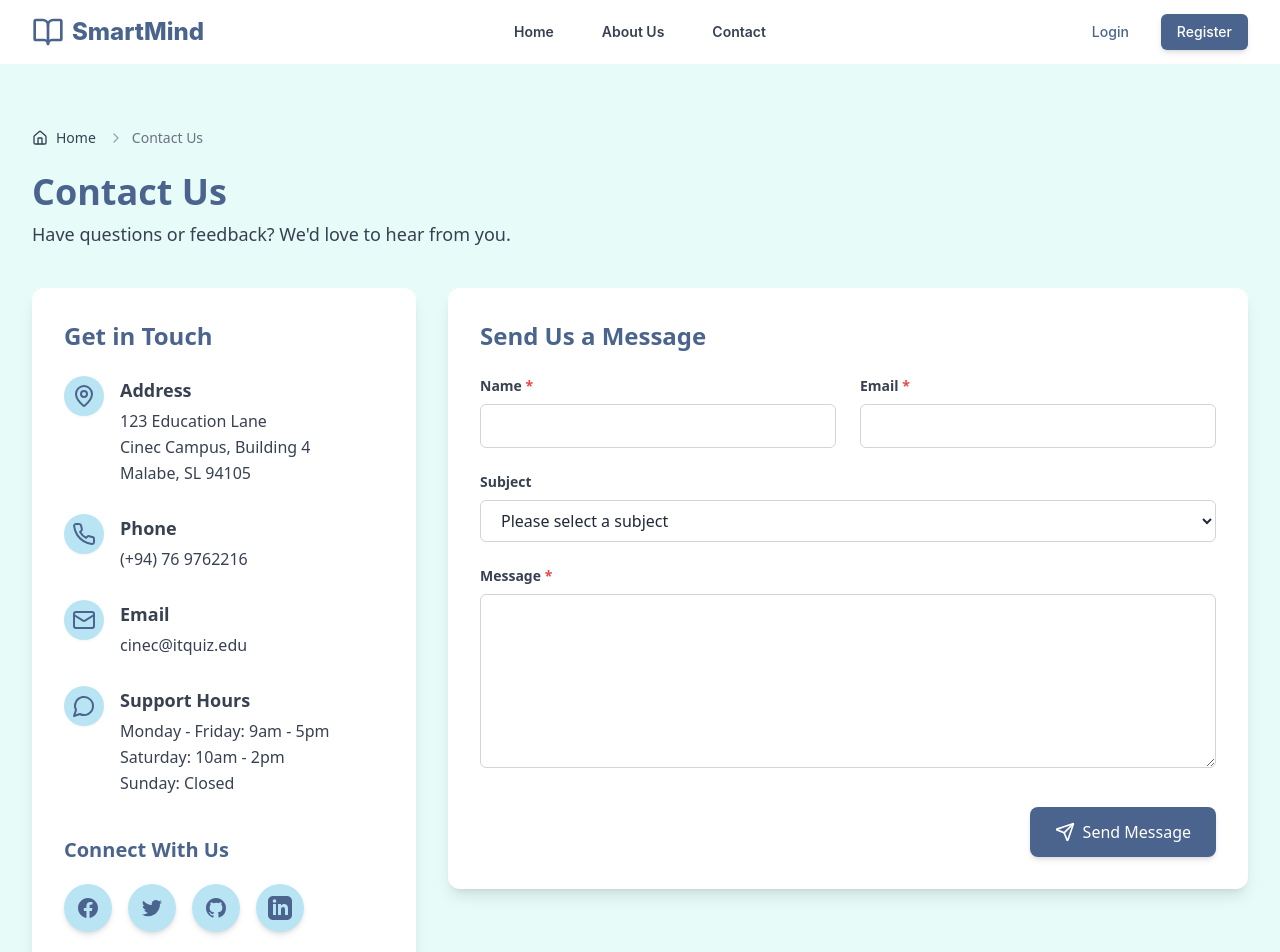
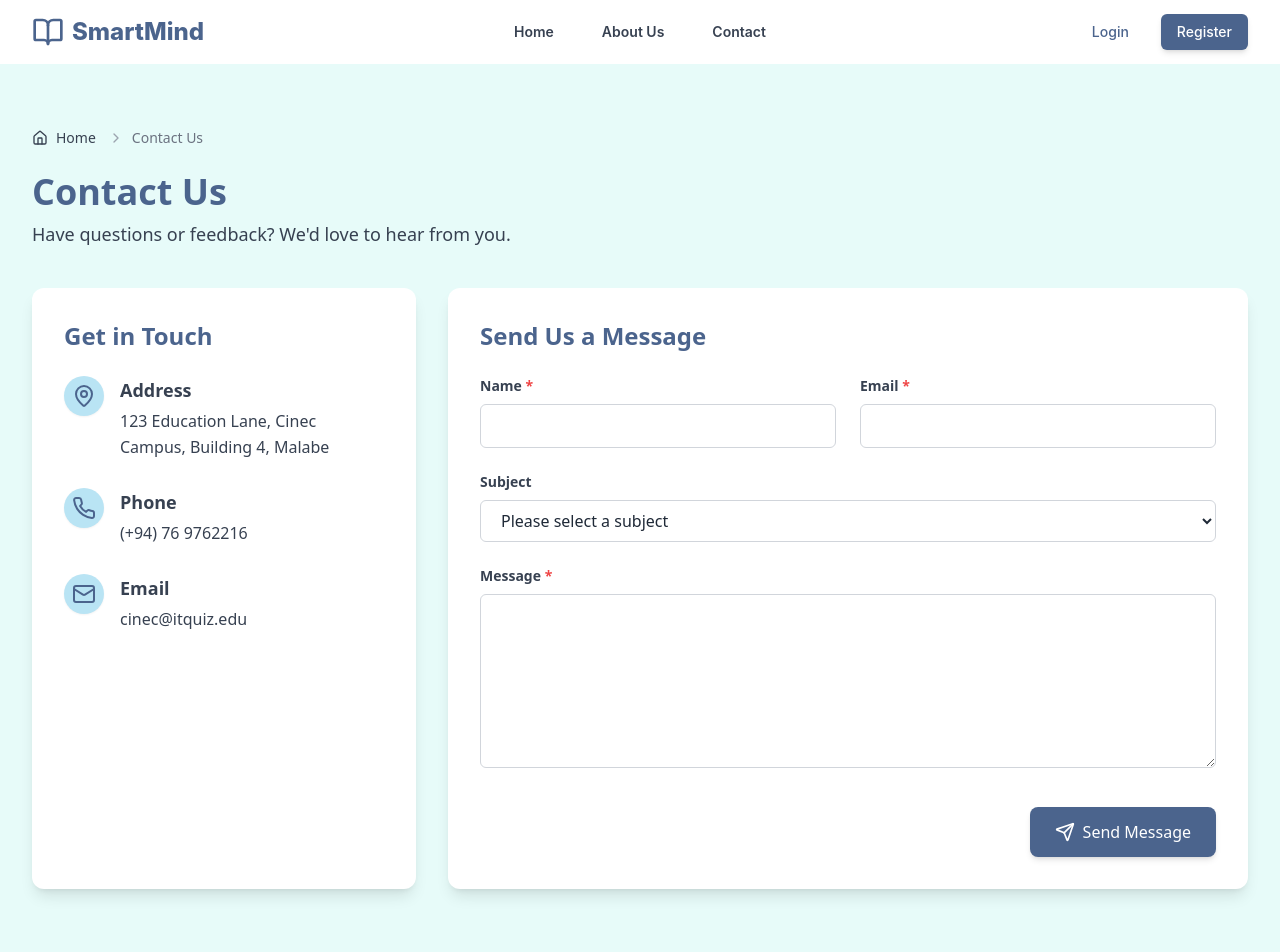
Before and after one commit to ImashaKalpani/Quiz-Website, a React (Vite) app in the folder quiz-web/: page /contact in a window 1280 px wide. Shown: the top 952 px of the page. Built offline with nearby package versions, Linux system fonts and the light colour scheme.

Commit message:
set contact

```diff
--- a/quiz-web/src/pages/ContactUs.tsx
+++ b/quiz-web/src/pages/ContactUs.tsx
@@ -1,81 +1,95 @@
-import React, { useState } from 'react';
-import { MapPinIcon, PhoneIcon, MailIcon, MessageCircleIcon, SendIcon, HelpCircleIcon, CheckCircleIcon } from 'lucide-react';
-import Breadcrumb from '../components/Breadcrumb';
-import useIntersectionObserver from '../hooks/useIntersectionObserver'; // Import the new hook
-
-
+import React, { useState } from "react";
+import {
+  MapPinIcon,
+  PhoneIcon,
+  MailIcon,
+  MessageCircleIcon,
+  SendIcon,
+  HelpCircleIcon,
+  CheckCircleIcon,
+} from "lucide-react";
+import Breadcrumb from "../components/Breadcrumb";
+import useIntersectionObserver from "../hooks/useIntersectionObserver";
+import { sendContactForm } from "../services/api";
 
 const ContactUs: React.FC = () => {
   const [formData, setFormData] = useState({
-    name: '',
-    email: '',
-    subject: '',
-    message: ''
+    name: "",
+    email: "",
+    subject: "",
+    message: "",
   });
   const [formSubmitted, setFormSubmitted] = useState(false);
-  const [formError, setFormError] = useState('');
+  const [formError, setFormError] = useState("");
 
-  // Use the intersection observer for each section, specifying the exact HTML element type
-  const [titleRef, titleInView] = useIntersectionObserver<HTMLDivElement>({ root: null, rootMargin: '0px', threshold: 0.5 }); // This is a <div>
-  const [infoRef, infoInView] = useIntersectionObserver<HTMLDivElement>({ root: null, rootMargin: '0px', threshold: 0.1 }); // This is a <div>
-  const [formRef, formInView] = useIntersectionObserver<HTMLDivElement>({ root: null, rootMargin: '0px', threshold: 0.1 }); // This is a <div>
+  const [titleRef, titleInView] = useIntersectionObserver<HTMLDivElement>({
+    threshold: 0.5,
+  });
+  const [infoRef, infoInView] = useIntersectionObserver<HTMLDivElement>({
+    threshold: 0.1,
+  });
+  const [formRef, formInView] = useIntersectionObserver<HTMLDivElement>({
+    threshold: 0.1,
+  });
 
-  const handleChange = (e: React.ChangeEvent<HTMLInputElement | HTMLTextAreaElement | HTMLSelectElement>) => {
-    const {
-      name,
-      value
-    } = e.target;
-    setFormData(prev => ({
-      ...prev,
-      [name]: value
-    }));
+  const handleChange = (
+    e: React.ChangeEvent<
+      HTMLInputElement | HTMLTextAreaElement | HTMLSelectElement
+    >
+  ) => {
+    const { name, value } = e.target;
+    setFormData((prev) => ({ ...prev, [name]: value }));
   };
 
-  const handleSubmit = (e: React.FormEvent) => {
+  const handleSubmit = async (e: React.FormEvent) => {
     e.preventDefault();
+
     if (!formData.name || !formData.email || !formData.message) {
-      setFormError('Please fill in all required fields.');
+      setFormError("Please fill in all required fields.");
       return;
     }
-    if (!formData.email.includes('@')) {
-      setFormError('Please enter a valid email address.');
+
+    if (!formData.email.includes("@")) {
+      setFormError("Please enter a valid email address.");
       return;
     }
-    setFormError('');
-    setTimeout(() => {
+
+    try {
+      setFormError("");
+      await sendContactForm(formData); // ✅ POST to backend
       setFormSubmitted(true);
-      setFormData({
-        name: '',
-        email: '',
-        subject: '',
-        message: ''
-      });
-    }, 1000);
+      setFormData({ name: "", email: "", subject: "", message: "" });
+    } catch (err: any) {
+      setFormError(err.message || "Something went wrong. Please try again.");
+    }
   };
 
   return (
-    // Main page container with overall page reveal animation and consistent typography
     <div className="min-h-screen bg-smartmind-very-light text-gray-800 font-sans leading-relaxed animate-page-reveal">
       <div className="max-w-7xl mx-auto px-4 sm:px-6 lg:px-8 py-12 md:py-16">
-        {/* Breadcrumb - Static, no animation needed */}
-        <Breadcrumb items={[{ label: 'Contact Us' }]} />
+        <Breadcrumb items={[{ label: "Contact Us" }]} />
 
-        {/* Page Title Section with animation */}
         <div
-          ref={titleRef} // No 'as React.RefObject<HTMLDivElement>' cast needed anymore
-          className={`mb-10 ${titleInView ? 'animate-element-pop-up' : 'opacity-0 translate-y-8'}`}
+          ref={titleRef}
+          className={`mb-10 ${
+            titleInView ? "animate-element-pop-up" : "opacity-0 translate-y-8"
+          }`}
         >
-          <h1 className="text-4xl font-extrabold text-smartmind-dark mb-2">Contact Us</h1>
+          <h1 className="text-4xl font-extrabold text-smartmind-dark mb-2">
+            Contact Us
+          </h1>
           <p className="mt-2 text-gray-700 text-lg">
             Have questions or feedback? We'd love to hear from you.
           </p>
         </div>
 
         <div className="grid grid-cols-1 lg:grid-cols-3 gap-8">
-          {/* Contact Information Section with animation */}
+          {/* Contact Info Section */}
           <div
-            ref={infoRef} // No 'as React.RefObject<HTMLDivElement>' cast needed anymore
-            className={`lg:col-span-1 ${infoInView ? 'animate-element-pop-up' : 'opacity-0 translate-y-8'}`}
+            ref={infoRef}
+            className={`lg:col-span-1 ${
+              infoInView ? "animate-element-pop-up" : "opacity-0 translate-y-8"
+            }`}
           >
             <div className="bg-white rounded-xl shadow-lg p-8 h-full">
               <h2 className="text-2xl font-bold text-smartmind-dark mb-6">
@@ -83,19 +97,19 @@ const ContactUs: React.FC = () => {
               </h2>
               <div className="space-y-7">
                 <div className="flex items-start">
-                  <div className="flex-shrink-0 p-2 rounded-full bg-smartmind-light shadow-sm">
-                    <MapPinIcon className="h-6 w-6 text-smartmind-dark stroke-1.5" />
+                  <div className="p-2 rounded-full bg-smartmind-light shadow-sm">
+                    <MapPinIcon className="h-6 w-6 text-smartmind-dark" />
                   </div>
                   <div className="ml-4 text-gray-700">
                     <p className="font-semibold text-lg">Address</p>
-                    <p className="mt-1">123 Education Lane</p>
-                    <p>Cinec Campus, Building 4</p>
-                    <p>Malabe, SL 94105</p>
+                    <p className="mt-1">
+                      123 Education Lane, Cinec Campus, Building 4, Malabe
+                    </p>
                   </div>
                 </div>
                 <div className="flex items-start">
-                  <div className="flex-shrink-0 p-2 rounded-full bg-smartmind-light shadow-sm">
-                    <PhoneIcon className="h-6 w-6 text-smartmind-dark stroke-1.5" />
+                  <div className="p-2 rounded-full bg-smartmind-light shadow-sm">
+                    <PhoneIcon className="h-6 w-6 text-smartmind-dark" />
                   </div>
                   <div className="ml-4 text-gray-700">
                     <p className="font-semibold text-lg">Phone</p>
@@ -103,51 +117,13 @@ const ContactUs: React.FC = () => {
                   </div>
                 </div>
                 <div className="flex items-start">
-                  <div className="flex-shrink-0 p-2 rounded-full bg-smartmind-light shadow-sm">
-                    <MailIcon className="h-6 w-6 text-smartmind-dark stroke-1.5" />
+                  <div className="p-2 rounded-full bg-smartmind-light shadow-sm">
+                    <MailIcon className="h-6 w-6 text-smartmind-dark" />
                   </div>
                   <div className="ml-4 text-gray-700">
                     <p className="font-semibold text-lg">Email</p>
                     <p className="mt-1">cinec@itquiz.edu</p>
                   </div>
-                </div>
-                <div className="flex items-start">
-                  <div className="flex-shrink-0 p-2 rounded-full bg-smartmind-light shadow-sm">
-                    <MessageCircleIcon className="h-6 w-6 text-smartmind-dark stroke-1.5" />
-                  </div>
-                  <div className="ml-4 text-gray-700">
-                    <p className="font-semibold text-lg">Support Hours</p>
-                    <p className="mt-1">Monday - Friday: 9am - 5pm</p>
-                    <p>Saturday: 10am - 2pm</p>
-                    <p>Sunday: Closed</p>
-                  </div>
-                </div>
-              </div>
-              <div className="mt-10">
-                <h3 className="text-xl font-bold text-smartmind-dark mb-5">
-                  Connect With Us
-                </h3>
-                <div className="flex space-x-4">
-                  <a href="#" className="bg-smartmind-light p-3 rounded-full text-smartmind-dark hover:bg-smartmind-medium hover:text-white transition-colors duration-300 transform hover:scale-110 shadow-md">
-                    <svg className="h-6 w-6" fill="currentColor" viewBox="0 0 24 24">
-                      <path d="M22 12c0-5.523-4.477-10-10-10S2 6.477 2 12c0 4.991 3.657 9.128 8.438 9.878v-6.987h-2.54V12h2.54V9.797c0-2.506 1.492-3.89 3.777-3.89 1.094 0 2.238.195 2.238.195v2.46h-1.26c-1.243 0-1.63.771-1.63 1.562V12h2.773l-.443 2.89h-2.33v6.988C18.343 21.128 22 16.991 22 12z" />
-                    </svg>
-                  </a>
-                  <a href="#" className="bg-smartmind-light p-3 rounded-full text-smartmind-dark hover:bg-smartmind-medium hover:text-white transition-colors duration-300 transform hover:scale-110 shadow-md">
-                    <svg className="h-6 w-6" fill="currentColor" viewBox="0 0 24 24">
-                      <path d="M8.29 20.251c7.547 0 11.675-6.253 11.675-11.675 0-.178 0-.355-.012-.53A8.348 8.348 0 0022 5.92a8.19 8.19 0 01-2.357.646 4.118 4.118 0 001.804-2.27 8.224 8.224 0 01-2.605.996 4.107 4.107 0 00-6.993 3.743 11.65 11.65 0 01-8.457-4.287 4.106 4.106 0 001.27 5.477A4.072 4.072 0 012.8 9.713v.052a4.105 4.105 0 003.292 4.022 4.095 4.095 0 01-1.853.07 4.108 4.108 0 003.834 2.85A8.233 8.233 0 012 18.407a11.616 11.616 0 006.29 1.84" />
-                    </svg>
-                  </a>
-                  <a href="#" className="bg-smartmind-light p-3 rounded-full text-smartmind-dark hover:bg-smartmind-medium hover:text-white transition-colors duration-300 transform hover:scale-110 shadow-md">
-                    <svg className="h-6 w-6" fill="currentColor" viewBox="0 0 24 24">
-                      <path d="M12 2C6.477 2 2 6.484 2 12.017c0 4.425 2.865 8.18 6.839 9.504.5.092.682-.217.682-.483 0-.237-.008-.868-.013-1.703-2.782.605-3.369-1.343-3.369-1.343-.454-1.158-1.11-1.466-1.11-1.466-.908-.62.069-.608.069-.608 1.003.07 1.531 1.032 1.531 1.032.892 1.53 2.341 1.088 2.91.832.092-.647.35-1.088.636-1.338-2.22-.253-4.555-1.113-4.555-4.951 0-1.093.39-1.988 1.029-2.688-.103-.253-.446-1.272.098-2.65 0 0 .84-.27 2.75 1.026A9.564 9.564 0 0112 6.844c.85.004 1.705.115 2.504.337 1.909-1.296 2.747-1.027 2.747-1.027.546 1.379.202 2.398.1 2.651.64.7 1.028 1.595 1.028 2.688 0 3.848-2.339 4.695-4.566 4.943.359.309.678.92.678 1.855 0 1.338-.012 2.419-.012 2.747 0 .268.18.58.688.482A10.019 10.019 0 0022 12.017C22 6.484 17.522 2 12 2z" />
-                    </svg>
-                  </a>
-                  <a href="#" className="bg-smartmind-light p-3 rounded-full text-smartmind-dark hover:bg-smartmind-medium hover:text-white transition-colors duration-300 transform hover:scale-110 shadow-md">
-                    <svg className="h-6 w-6" fill="currentColor" viewBox="0 0 24 24">
-                      <path d="M19 0h-14c-2.761 0-5 2.239-5 5v14c0 2.761 2.239 5 5 5h14c2.762 0 5-2.239 5-5v-14c0-2.761-2.238-5-5-5zm-11 19h-3v-11h3v11zm-1.5-12.268c-.966 0-1.75-.79-1.75-1.764s.784-1.764 1.75-1.764 1.75.79 1.75 1.764-.783 1.764-1.75 1.764zm13.5 12.268h-3v-5.604c0-3.368-4-3.113-4 0v5.604h-3v-11h3v1.765c1.396-2.586 7-2.777 7 2.476v6.759z" />
-                    </svg>
-                  </a>
                 </div>
               </div>
             </div>
@@ -155,8 +131,10 @@ const ContactUs: React.FC = () => {
 
           {/* Contact Form */}
           <div
-            ref={formRef} // No 'as React.RefObject<HTMLDivElement>' cast needed anymore
-            className={`lg:col-span-2 ${formInView ? 'animate-element-pop-up' : 'opacity-0 translate-y-8'}`}
+            ref={formRef}
+            className={`lg:col-span-2 ${
+              formInView ? "animate-element-pop-up" : "opacity-0 translate-y-8"
+            }`}
           >
             <div className="bg-white rounded-xl shadow-lg p-8">
               <h2 className="text-2xl font-bold text-smartmind-dark mb-6">
@@ -164,16 +142,17 @@ const ContactUs: React.FC = () => {
               </h2>
               {formSubmitted ? (
                 <div className="bg-green-50 border border-green-200 text-green-700 px-6 py-8 rounded-xl flex flex-col items-center text-center shadow-inner">
-                  <CheckCircleIcon className="h-16 w-16 text-green-500 mb-6" /> {/* bounce-in class can be added here if defined in tailwind.config.js */}
-                  <h3 className="text-2xl font-bold text-gray-900">Thank You!</h3>
+                  <CheckCircleIcon className="h-16 w-16 text-green-500 mb-6" />
+                  <h3 className="text-2xl font-bold text-gray-900">
+                    Thank You!
+                  </h3>
                   <p className="mt-3 text-lg">
                     Your message has been sent successfully. We'll get back to
                     you as soon as possible.
                   </p>
                   <button
                     onClick={() => setFormSubmitted(false)}
-                    className="mt-6 px-6 py-3 bg-smartmind-dark text-white rounded-lg shadow-md
-                               hover:bg-smartmind-medium transition-colors duration-300 transform hover:scale-105"
+                    className="mt-6 px-6 py-3 bg-smartmind-dark text-white rounded-lg shadow-md hover:bg-smartmind-medium transition-colors duration-300 transform hover:scale-105"
                   >
                     Send Another Message
                   </button>
@@ -190,7 +169,10 @@ const ContactUs: React.FC = () => {
                   )}
                   <div className="grid grid-cols-1 sm:grid-cols-2 gap-6 mb-6">
                     <div>
-                      <label htmlFor="name" className="block text-sm font-semibold text-gray-700 mb-2">
+                      <label
+                        htmlFor="name"
+                        className="block text-sm font-semibold text-gray-700 mb-2"
+                      >
                         Name <span className="text-red-500">*</span>
                       </label>
                       <input
@@ -199,14 +181,15 @@ const ContactUs: React.FC = () => {
                         name="name"
                         value={formData.name}
                         onChange={handleChange}
-                        className="w-full px-4 py-2 border border-gray-300 rounded-md focus:outline-none
-                                   focus:ring-2 focus:ring-smartmind-medium focus:border-transparent
-                                   transition-all duration-200"
+                        className="w-full px-4 py-2 border border-gray-300 rounded-md focus:outline-none focus:ring-2 focus:ring-smartmind-medium focus:border-transparent transition-all duration-200"
                         required
                       />
                     </div>
                     <div>
-                      <label htmlFor="email" className="block text-sm font-semibold text-gray-700 mb-2">
+                      <label
+                        htmlFor="email"
+                        className="block text-sm font-semibold text-gray-700 mb-2"
+                      >
                         Email <span className="text-red-500">*</span>
                       </label>
                       <input
@@ -215,15 +198,16 @@ const ContactUs: React.FC = () => {
                         name="email"
                         value={formData.email}
                         onChange={handleChange}
-                        className="w-full px-4 py-2 border border-gray-300 rounded-md focus:outline-none
-                                   focus:ring-2 focus:ring-smartmind-medium focus:border-transparent
-                                   transition-all duration-200"
+                        className="w-full px-4 py-2 border border-gray-300 rounded-md focus:outline-none focus:ring-2 focus:ring-smartmind-medium focus:border-transparent transition-all duration-200"
                         required
                       />
                     </div>
                   </div>
                   <div className="mb-6">
-                    <label htmlFor="subject" className="block text-sm font-semibold text-gray-700 mb-2">
+                    <label
+                      htmlFor="subject"
+                      className="block text-sm font-semibold text-gray-700 mb-2"
+                    >
                       Subject
                     </label>
                     <select
@@ -231,9 +215,7 @@ const ContactUs: React.FC = () => {
                       name="subject"
                       value={formData.subject}
                       onChange={handleChange}
-                      className="w-full px-4 py-2 border border-gray-300 rounded-md focus:outline-none
-                                 focus:ring-2 focus:ring-smartmind-medium focus:border-transparent
-                                 transition-all duration-200 bg-white"
+                      className="w-full px-4 py-2 border border-gray-300 rounded-md bg-white focus:outline-none focus:ring-2 focus:ring-smartmind-medium focus:border-transparent transition-all duration-200"
                     >
                       <option value="">Please select a subject</option>
                       <option value="general">General Inquiry</option>
@@ -244,7 +226,10 @@ const ContactUs: React.FC = () => {
                     </select>
                   </div>
                   <div className="mb-8">
-                    <label htmlFor="message" className="block text-sm font-semibold text-gray-700 mb-2">
+                    <label
+                      htmlFor="message"
+                      className="block text-sm font-semibold text-gray-700 mb-2"
+                    >
                       Message <span className="text-red-500">*</span>
                     </label>
                     <textarea
@@ -253,18 +238,14 @@ const ContactUs: React.FC = () => {
                       value={formData.message}
                       onChange={handleChange}
                       rows={6}
-                      className="w-full px-4 py-2 border border-gray-300 rounded-md focus:outline-none
-                                 focus:ring-2 focus:ring-smartmind-medium focus:border-transparent
-                                 transition-all duration-200"
+                      className="w-full px-4 py-2 border border-gray-300 rounded-md focus:outline-none focus:ring-2 focus:ring-smartmind-medium focus:border-transparent transition-all duration-200"
                       required
-                    ></textarea>
+                    />
                   </div>
                   <div className="flex justify-end">
                     <button
                       type="submit"
-                      className="inline-flex items-center px-6 py-3 border border-transparent text-base font-medium rounded-lg shadow-md
-                                 text-white bg-smartmind-dark hover:bg-smartmind-medium focus:outline-none focus:ring-2 focus:ring-offset-2 focus:ring-smartmind-dark
-                                 transition-colors duration-300 transform hover:scale-105"
+                      className="inline-flex items-center px-6 py-3 border border-transparent text-base font-medium rounded-lg shadow-md text-white bg-smartmind-dark hover:bg-smartmind-medium focus:outline-none focus:ring-2 focus:ring-offset-2 focus:ring-smartmind-dark transition-colors duration-300 transform hover:scale-105"
                     >
                       <SendIcon className="h-5 w-5 mr-2" />
                       Send Message
```
Also changed, not shown: quiz-web/src/services/api.ts (+26 -8 lines), 1 other file (tests, documents, lock files or other folders).
